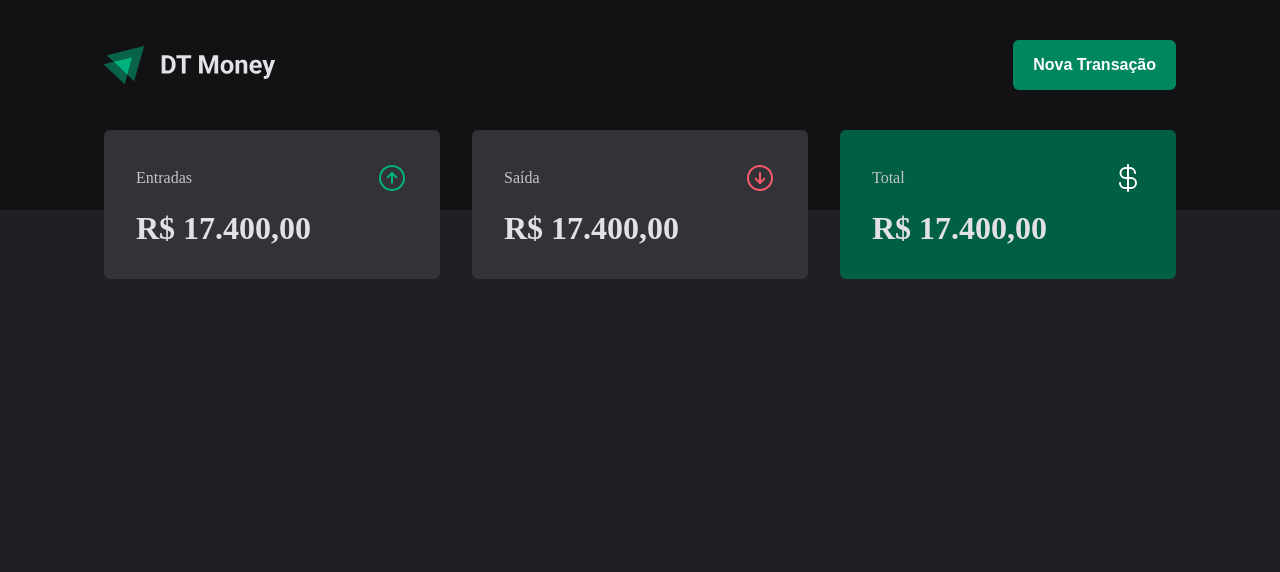
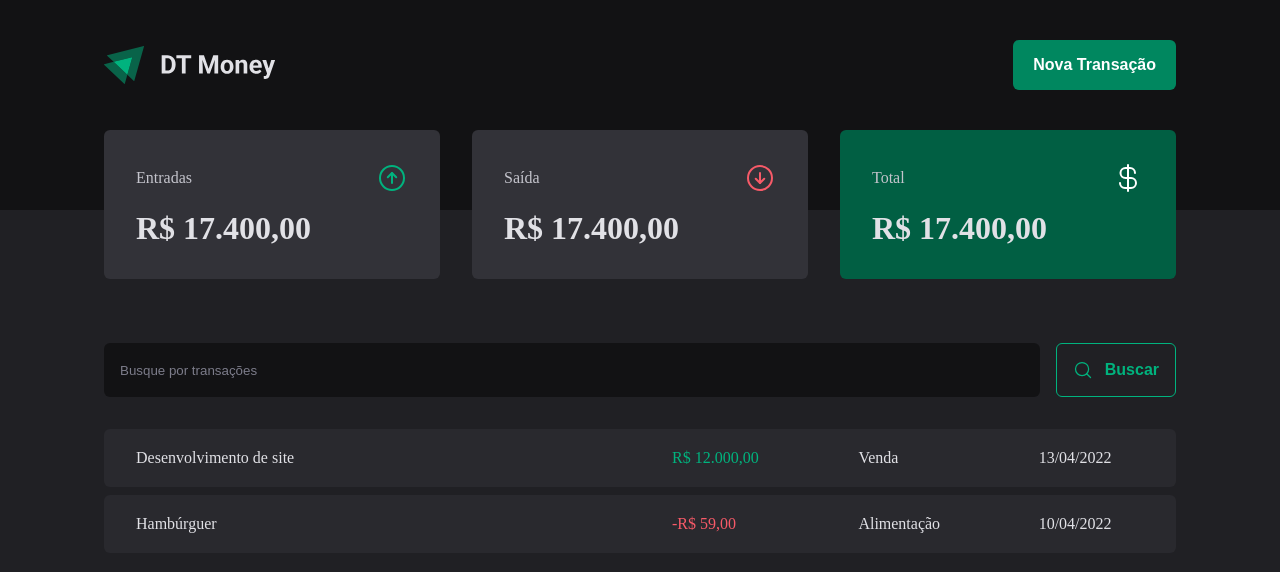
Before and after one commit to lfqcamargo/Estudos, a React (Vite) app in the folder React/dt-money/: page / in a window 1280 px wide. Shown: the top 572 px of the page. Built offline with nearby package versions, Linux system fonts and the light colour scheme.

Commit message:
Adicionando Modal com react-dialog

```diff
--- a/React/dt-money/package.json
+++ b/React/dt-money/package.json
@@ -10,6 +10,7 @@
     "preview": "vite preview"
   },
   "dependencies": {
+    "@radix-ui/react-dialog": "^1.1.1",
     "phosphor-react": "^1.4.1",
     "react": "^18.3.1",
     "react-dom": "^18.3.1",
--- a/React/dt-money/src/components/Header/index.tsx
+++ b/React/dt-money/src/components/Header/index.tsx
@@ -1,4 +1,5 @@
 import { HeaderContainer, HeaderContent, NewTransactionButton } from "./styles";
+import * as Dialog from '@radix-ui/react-dialog'
 
 import logoImg from '../../assets/Logo.svg'
 
@@ -8,7 +9,19 @@
       <HeaderContent>
         <img src={logoImg} alt="" />
 
-        <NewTransactionButton>Nova Transação</NewTransactionButton>
+        <Dialog.Root>
+          <Dialog.Trigger asChild>
+            <NewTransactionButton>Nova Transação</NewTransactionButton>
+          </Dialog.Trigger>
+
+          <Dialog.Portal>
+            <Dialog.Overlay />
+            <Dialog.Content>
+              <Dialog.Title>Nova Transação</Dialog.Title>
+              <Dialog.Close/>
+            </Dialog.Content>
+          </Dialog.Portal>
+        </Dialog.Root>
       </HeaderContent>
     </HeaderContainer>
   )
--- /dev/null
+++ b/React/dt-money/src/components/SearchForm/index.tsx
@@ -0,0 +1,15 @@
+import { MagnifyingGlass } from "phosphor-react";
+import { SearchFormContainer } from "./styles";
+
+export function SearchForm() {
+  return (
+    <SearchFormContainer>
+      <input type="text" placeholder="Busque por transações" />
+
+      <button type="submit">
+        <MagnifyingGlass size={20} />
+        Buscar
+      </button>
+    </SearchFormContainer>
+  );
+}
--- /dev/null
+++ b/React/dt-money/src/components/SearchForm/styles.ts
@@ -0,0 +1,35 @@
+import styled from "styled-components";
+
+export const SearchFormContainer = styled.form`
+  display: flex;
+  gap: 1rem;
+  input {
+    flex: 1;
+    border-radius: 6px;
+    border: 0;
+    background: ${props => props.theme["gray-900"]};
+    color: ${props => props.theme["gray-300"]};
+    padding: 1rem;
+    &::placeholder {
+      color: ${props => props.theme["gray-500"]};
+    }
+  }
+  button {
+    display: flex;
+    align-items: center;
+    gap: 0.75rem;
+    border: 0;
+    padding: 1rem;
+    background: transparent;
+    border: 1px solid ${props => props.theme["green-300"]};
+    color: ${props => props.theme["green-300"]};
+    font-weight: bold;
+    border-radius: 6px;
+    &:hover {
+      background: ${props => props.theme["green-500"]};
+      border-color: ${props => props.theme["green-500"]};
+      color: ${props => props.theme["white"]};
+      transition: background-color 0.2s, color 0.2s, border-color 0.2s;
+    }
+  }
+`
--- a/React/dt-money/src/pages/Transactions/index.tsx
+++ b/React/dt-money/src/pages/Transactions/index.tsx
@@ -1,11 +1,41 @@
 import { Header } from "../../components/Header";
+import { SearchForm } from "../../components/SearchForm";
 import { Summary } from "../../components/Summary";
+import { PriceHighlight, TransactionsContainer, TransactionsTable } from "./styles";
 
 export function Transactions() {
   return (
     <div>
       <Header />
       <Summary />
+
+      <TransactionsContainer>
+        <SearchForm />
+        <TransactionsTable>
+          <tbody>
+            <tr>
+              <td width="50%">Desenvolvimento de site</td>
+              <td>
+                <PriceHighlight variant="income">
+                  R$ 12.000,00
+                </PriceHighlight>
+              </td>
+              <td>Venda</td>
+              <td>13/04/2022</td>
+            </tr>
+            <tr>
+              <td width="50%">Hambúrguer</td>
+              <td>
+                <PriceHighlight variant="outcome">
+                  -R$ 59,00
+                </PriceHighlight>
+              </td>
+              <td>Alimentação</td>
+              <td>10/04/2022</td>
+            </tr>
+          </tbody>
+        </TransactionsTable>
+      </TransactionsContainer>
     </div>
-  )
+  );
 }
--- a/React/dt-money/src/pages/Transactions/styles.ts
+++ b/React/dt-money/src/pages/Transactions/styles.ts
@@ -0,0 +1,35 @@
+import styled from "styled-components";
+
+export const TransactionsContainer = styled.main`
+  width: 100%;
+  max-width: 1120px;
+  margin: 4rem auto 0;
+  padding: 0 1.5rem;
+`;
+
+export const TransactionsTable = styled.table`
+  width: 100%;
+  border-collapse: separate;
+  border-spacing: 0 0.5rem;
+  margin-top: 1.5rem;
+  td {
+    padding: 1.25rem 2rem;
+    background: ${props => props.theme["gray-700"]};
+    &:first-child {
+      border-top-left-radius: 6px;
+      border-bottom-left-radius: 6px;
+    }
+    &:last-child {
+      border-top-right-radius: 6px;
+      border-bottom-right-radius: 6px;
+    }
+  }
+`;
+
+interface PriceHighlightProps {
+  variant: "income" | "outcome";
+}
+
+export const PriceHighlight = styled.span<PriceHighlightProps>`
+  color: ${props => props.variant === "income" ? props.theme["green-300"] : props.theme["red-300"]};
+`;
```
Also changed, not shown: 1 other file (tests, documents, lock files or other folders).
